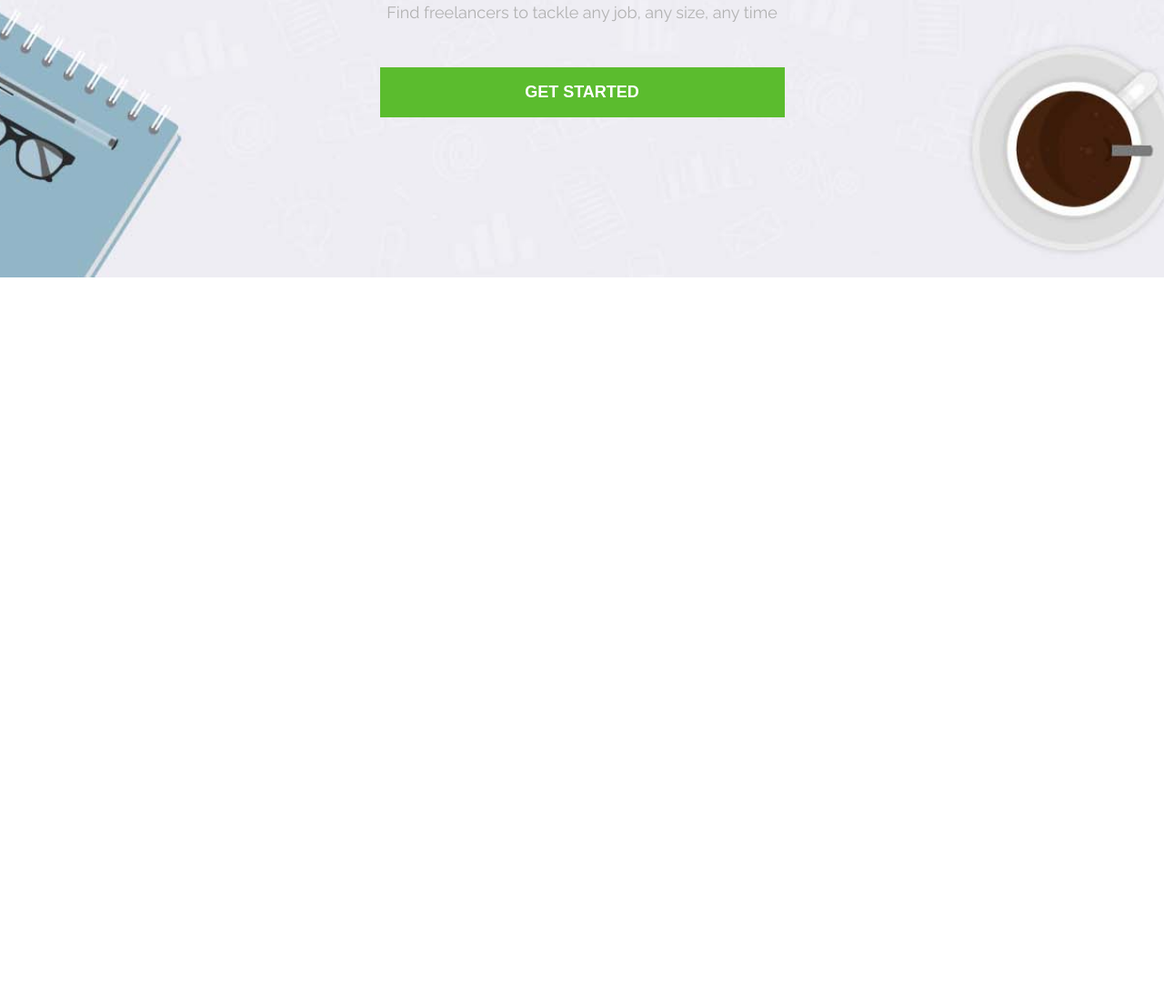
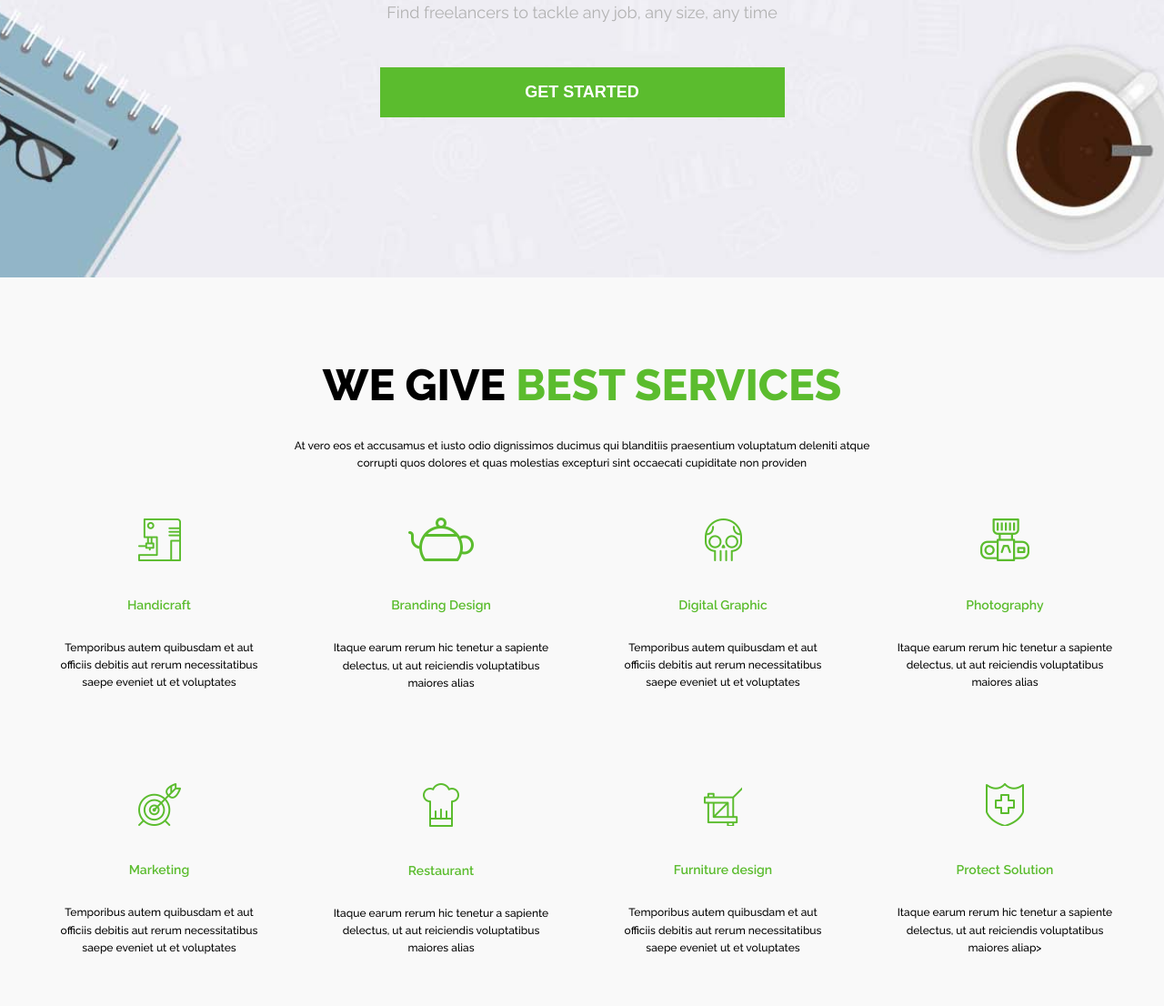
Before and after one commit to karol-wolski/jobBoard, a website built with webpack: page src/index.html in a window 1280 px wide. Shown: the part 495-1601 px from the top of the page at 91% size. Before the commit the page ends 800 px from the top, so only its background shows below. Built offline with nearby package versions, Linux system fonts and the light colour scheme.

Commit message:
Add services section

```diff
--- a/src/index.html
+++ b/src/index.html
@@ -14,7 +14,7 @@
 	<header class="header">
 		<div class="wrapper">
 			<div class="container">
-				<img src="./images/logo.png" alt="" class="header__logo">
+				<img src="./images/logo.png" alt="Joby logo" class="header__logo">
 				<div>
 					<h1 class="header__title">Joby</h1>
 					<p class="header__subtitle">Job finder</p>
@@ -39,6 +39,64 @@
 		<p class="home__subtitle">Find freelancers to tackle any job, any size, any time </p>
 		<button class="btn btn--green"> Get started</button>
 	</section>
+
+	<section class="services">
+		<h2 class="services__title"><span>We give</span> best Services</h2>
+		<p class="services__desc">At vero eos et accusamus et iusto odio dignissimos ducimus qui blanditiis praesentium
+			voluptatum deleniti atque corrupti quos dolores et quas molestias excepturi sint occaecati cupiditate non
+			providen
+		</p>
+		<div class="items">
+			<div class="item">
+				<img src="./images/handicraft.png" alt="Handicraft" class="item__icon">
+				<h3 class="item__title">Handicraft</h3>
+				<p class="item__desc">Temporibus autem quibusdam et aut officiis debitis aut rerum necessitatibus saepe
+					eveniet ut et voluptates</p>
+			</div>
+			<div class="item">
+				<img src="./images/kettle.png" alt="Branding Design" class="item__icon">
+				<h3 class="item__title">Branding Design</h3>
+				<p class="item__desc">Itaque earum rerum hic tenetur a sapiente delectus, ut aut reiciendis voluptatibus
+					maiores alias</p>
+			</div>
+			<div class="item">
+				<img src="./images/skull.png" alt="Digital Graphic" class="item__icon">
+				<h3 class="item__title">Digital Graphic</h3>
+				<p class="item__desc">Temporibus autem quibusdam et aut officiis debitis aut rerum necessitatibus saepe
+					eveniet ut et voluptates</p>
+			</div>
+			<div class="item">
+				<img src="./images/camera.png" alt="" class="item__icon">
+				<h3 class="item__title">Photography</h3>
+				<p class="item__desc">Itaque earum rerum hic tenetur a sapiente delectus, ut aut reiciendis voluptatibus
+					maiores alias</p>
+			</div>
+			<div class="item">
+				<img src="./images/darts.png" alt="" class="item__icon">
+				<h3 class="item__title">Marketing</h3>
+				<p class="item__desc">Temporibus autem quibusdam et aut officiis debitis aut rerum necessitatibus saepe
+					eveniet ut et voluptates</p>
+			</div>
+			<div class="item">
+				<img src="./images/chefhat.png" alt="" class="item__icon">
+				<h3 class="item__title">Restaurant</h3>
+				<p class="item__desc">Itaque earum rerum hic tenetur a sapiente delectus, ut aut reiciendis voluptatibus
+					maiores alias</p>
+			</div>
+			<div class="item">
+				<img src="./images/ruler.png" alt="" class="item__icon">
+				<h3 class="item__title">Furniture design</h3>
+				<p class="item__desc">Temporibus autem quibusdam et aut officiis debitis aut rerum necessitatibus saepe
+					eveniet ut et voluptates</p>
+			</div>
+			<div class="item">
+				<img src="./images/shield.png" alt="" class="item__icon">
+				<h3 class="item__title">Protect Solution</h3>
+				<p class="item__desc">Itaque earum rerum hic tenetur a sapiente delectus, ut aut reiciendis voluptatibus
+					maiores aliap>
+				</p>
+			</div>
+	</section>
 </body>
 
 </html>
--- a/src/scss/_colors.scss
+++ b/src/scss/_colors.scss
@@ -2,6 +2,7 @@ $greenLight: #d7ffc3;
 $green: #5bbc2e;
 $greenDark: #409d16;
 $white: #fff;
+$grayLight: #f9f9f9;
 $grey: #eeedf3;
 $greyDark: #b2b2b2;
 $black: #000;
--- a/src/scss/style.scss
+++ b/src/scss/style.scss
@@ -137,6 +137,7 @@ html {
     max-width: 800px;
     @media (min-width: 768px) {
       font-size: 6rem;
+      padding-top: 15rem;
     }
     & > span {
       color: $black;
@@ -160,6 +161,75 @@ html {
     @media (min-width: 500px) {
       width: 44.5rem;
     }
+  }
+}
+
+.services {
+  display: flex;
+  justify-content: center;
+  align-items: center;
+  flex-direction: column;
+  background-color: $grayLight;
+  padding: 9rem 0;
+  text-align: center;
+
+  &__title {
+    font-size: 4.8rem;
+    font-weight: 900;
+    text-transform: uppercase;
+    color: $green;
+    margin-bottom: 3rem;
+    span {
+      color: $black;
+    }
+  }
+
+  &__desc {
+    max-width: 70rem;
+    font-size: 1.2rem;
+    font-weight: 500;
+    line-height: 1.6;
+    padding: 0 15px;
+  }
+}
+
+.items {
+  display: flex;
+  justify-content: center;
+  align-items: center;
+  flex-wrap: wrap;
+  max-width: 120rem;
+
+  @media (min-width: 1200px) {
+    justify-content: space-between;
+  }
+}
+
+.item {
+  display: flex;
+  justify-content: center;
+  align-items: center;
+  flex-direction: column;
+  width: 270px;
+  padding: 0 15px;
+  margin: 5rem 0;
+
+  &__title {
+    font-size: 1.4rem;
+    font-weight: 600;
+    color: $green;
+    margin-bottom: 3rem;
+  }
+
+  &__desc {
+    font-size: 1.2rem;
+    font-weight: 500;
+    text-align: center;
+    line-height: 1.6;
+  }
+
+  &__icon {
+    margin-bottom: 4rem;
   }
 }
 
```
Also changed, not shown: src/images/camera.png (added), src/images/chefhat.png (added), src/images/darts.png (added), src/images/handicraft.png (added), src/images/kettle.png (added), src/images/ruler.png (added), src/images/shield.png (added), src/images/skull.png (added).
